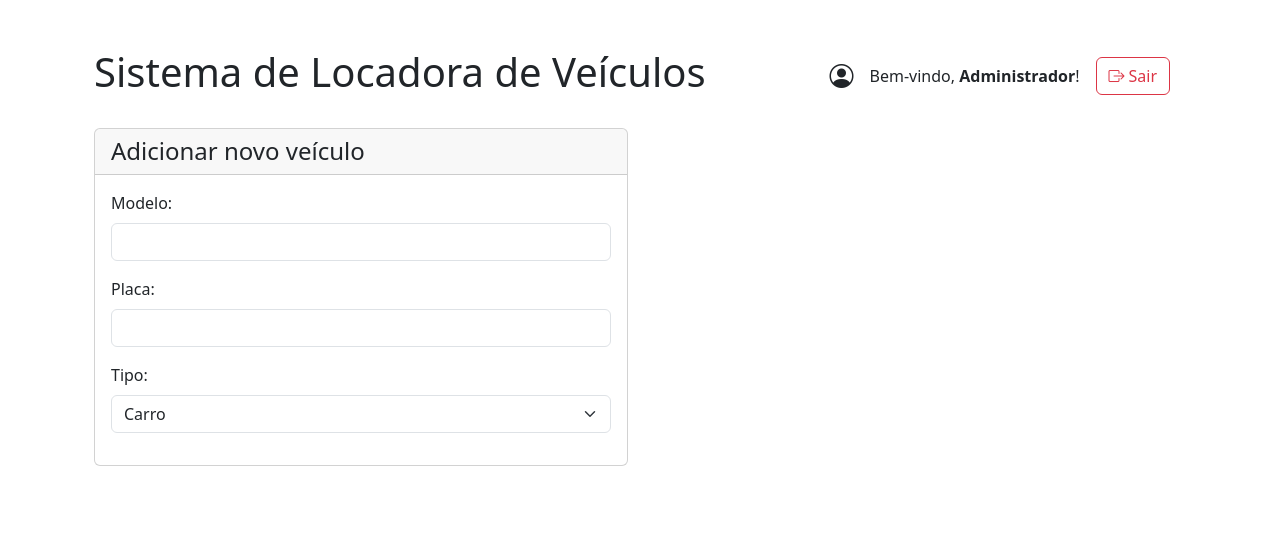
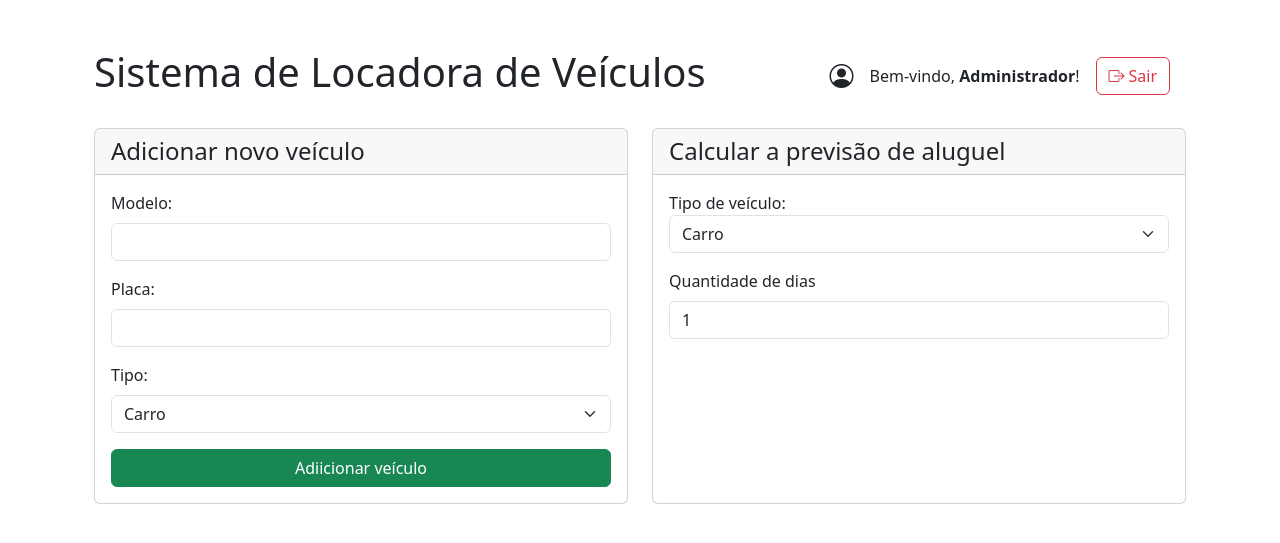
Before and after one commit to Isa-Paiola/Locadora_veiculos, a PHP site: page /perfil_adm.php in a window 1280 px wide. Shown: the top 543 px of the page. Run offline with PHP 8.4, Linux system fonts and the light colour scheme.

Commit message:
Update perfil_adm.php

```diff
--- a/perfil_adm.php
+++ b/perfil_adm.php
@@ -84,10 +84,48 @@
                                 <option value="moto">Moto</option>
                             </select>
                         </div>
+                        <button class="btn btn-success w-100" type="submit"
+                        name="adicionar">
+                            Adiicionar veículo
+                        </button>
                     </form>
                  </div>
             </div>
         </div>
+
+        <div class="col-md-6">
+            <div class="card h-100">
+                <div class="card-header">
+                    <h4 class="mb-0">
+                        Calcular a previsão de aluguel
+                    </h4>
+                </div>
+                <div class="card-body">
+                    <form action="post" class="needs-validation" novalidate>
+                        <div class="mb-3">
+                            <label for="tipo" class="input-label">
+                                Tipo de veículo:
+                            </label>
+                            <select  class="form-select" name="tipo" id="tipo"
+                            required>
+                                <option value="carro">Carro</option>
+                                <option value="moto">Moto</option>
+                            </select>
+                        </div>
+
+                        <div class="mb-3">
+                            <label for="quantidade" class="form-label">
+                                Quantidade de dias
+                            </label>
+                            <input type="number" name="dias_calculo"
+                            class="form-control"
+                            value="1" required>
+                        </div>
+                    </form>
+                </div>
+            </div>
+        </div>
+
      </div>
 
     </div>
```
